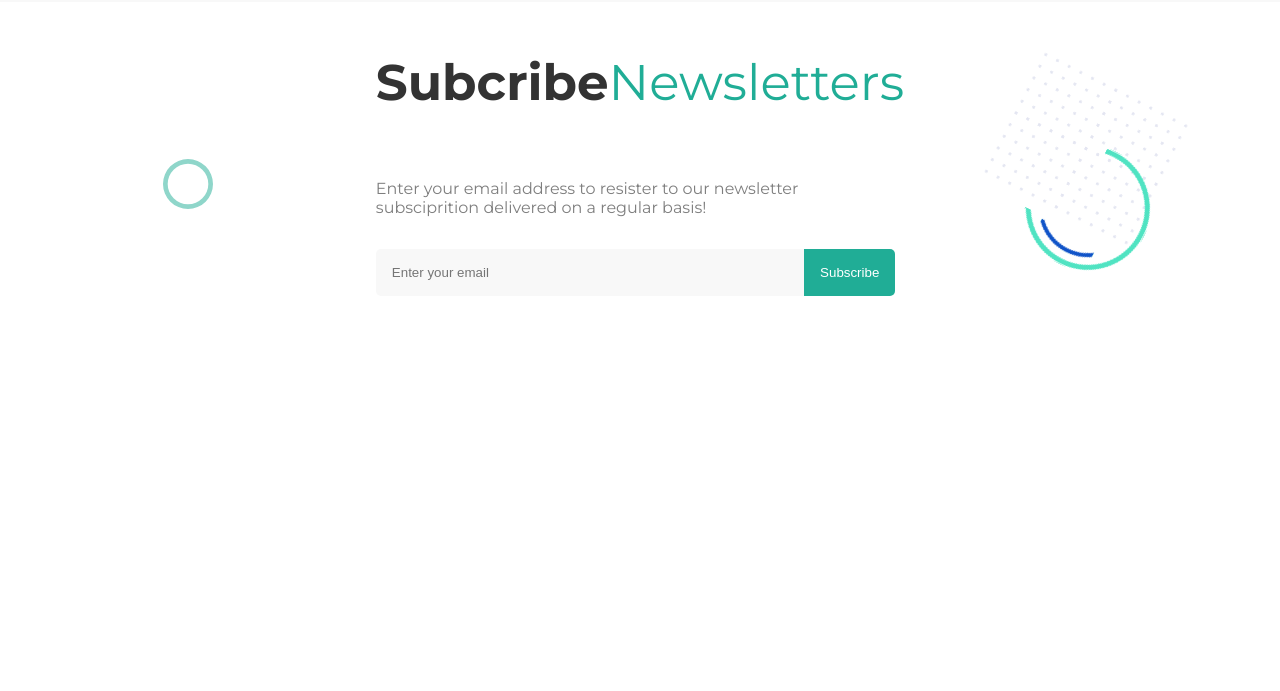
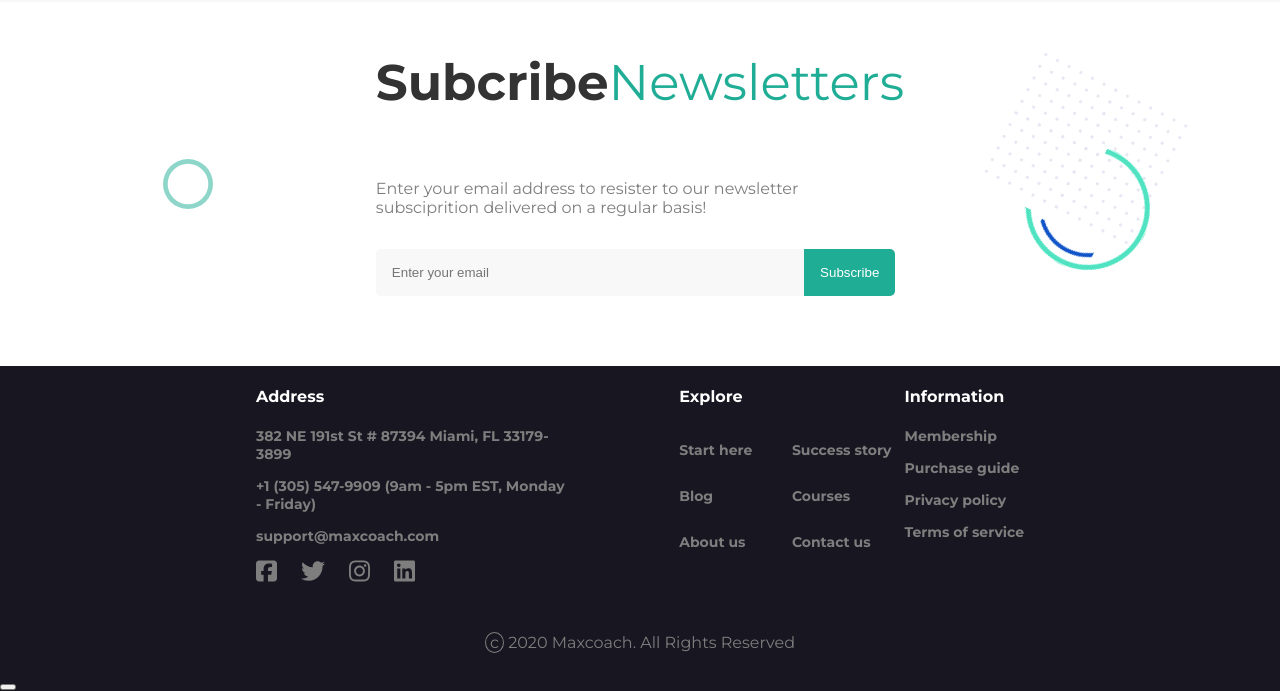
Before and after one commit to SimoCrash/proj-html-vuejs, a Vue app: page / in a window 1280 px wide. Shown: the part 6001-6692 px from the top of the page. Before the commit the page ends 6367 px from the top, so only its background shows below. Built offline with nearby package versions, Linux system fonts and the light colour scheme.

Commit message:
fine giornata

```diff
--- a/src/components/FooterPage.vue
+++ b/src/components/FooterPage.vue
@@ -1,19 +1,103 @@
 <template>
   <div class="container-bg">
-
+    <div class="container-page">
+      <div class="container-address">
+        <h4>Address</h4>
+        <div v-for="add in arrAddress" :key="add">
+          <p>{{ add }}</p>
+        </div>
+        <div class="container-icons">
+          <font-awesome-icon icon="fa-brands fa-square-facebook" />
+          <font-awesome-icon icon="fa-brands fa-twitter" />
+          <font-awesome-icon icon="fa-brands fa-instagram" />
+          <font-awesome-icon icon="fa-brands fa-linkedin" />
+        </div>
+      </div>
+      <div class="container-explore-information">
+        <div class="container-explore">
+          <h4>Explore</h4>
+          <div class="explore">
+            <p v-for="exp in arrExplore" :key="exp">{{ exp }}</p>
+          </div>
+        </div>
+        <div class="container-information">
+          <h4>Information</h4>
+          <div class="information">
+            <p v-for="info in arrInformation" :key="info">{{ info }}</p>
+          </div>
+        </div>
+      </div>
+    </div>
+    <div class="container-rights">
+      <span class="corp">c</span><span> 2020 Maxcoach. All Rights Reserved</span>
+    </div>
+    <div class="container-btn">
+      <button></button>
+    </div>
   </div>
 </template>
 
 <script>
 export default {
-
+  name: 'FooterPage',
+  data(){
+    return {
+      arrAddress: ["382 NE 191st St # 87394 Miami, FL 33179-3899", "+1 (305) 547-9909 (9am - 5pm EST, Monday - Friday)", "support@maxcoach.com"],
+      arrExplore: ["Start here", "Success story", "Blog", "Courses", "About us", "Contact us"],
+      arrInformation: ["Membership", "Purchase guide", "Privacy policy", "Terms of service"]
+    }
+  }
 }
 </script>
 
 <style lang="scss" scoped>
+
+  h4 {
+    color: white;
+  }
+  p {
+    font-weight: bold;
+    font-size: 14px;
+  }
   .container-bg {
     background-color: #171621;
     color: #7E7E7E;
     position: relative;
   }
+  .container-page {
+    width: 60%;
+    margin: auto;
+    display: flex;
+    justify-content: space-between;
+    .container-address {
+      .container-icons {
+        display: flex;
+        gap: 1.5rem;
+        font-size: 1.5rem;
+      }
+    }
+  }
+  .container-explore-information {
+    display: flex;
+    justify-content: flex-end;
+    .container-explore {
+      width: 50%;
+      .explore {
+        display: flex;
+        flex-wrap: wrap;
+        p {
+          width: calc(100% / 2);
+        }
+      }
+    }
+  }
+  .container-rights {
+    padding: 50px 0 20px;
+    text-align: center;
+    .corp {
+      padding: 0 4px;
+      border-radius: 100%;
+      border: 1px solid #7E7E7E;
+    }
+  }
 </style>
```
